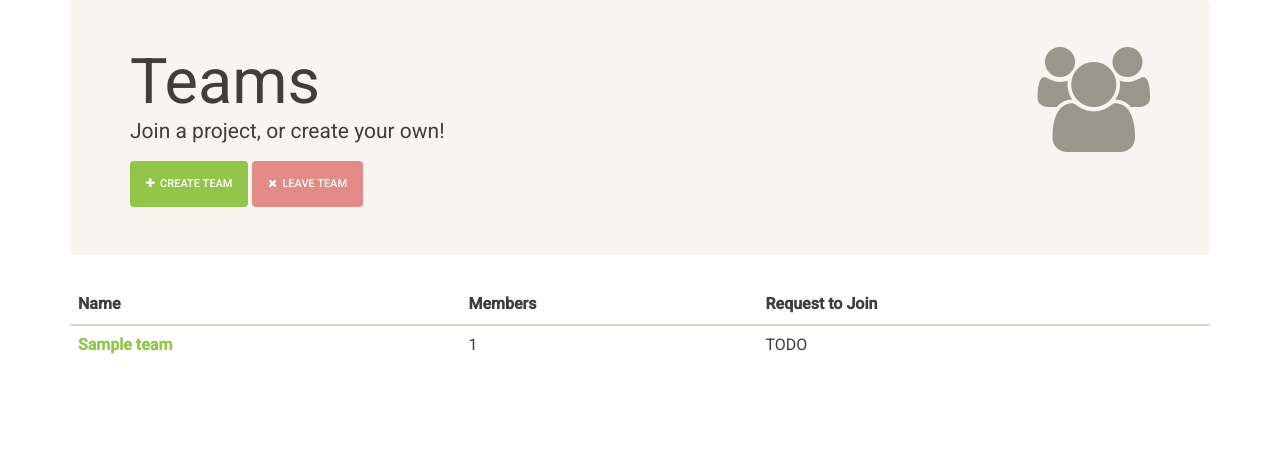
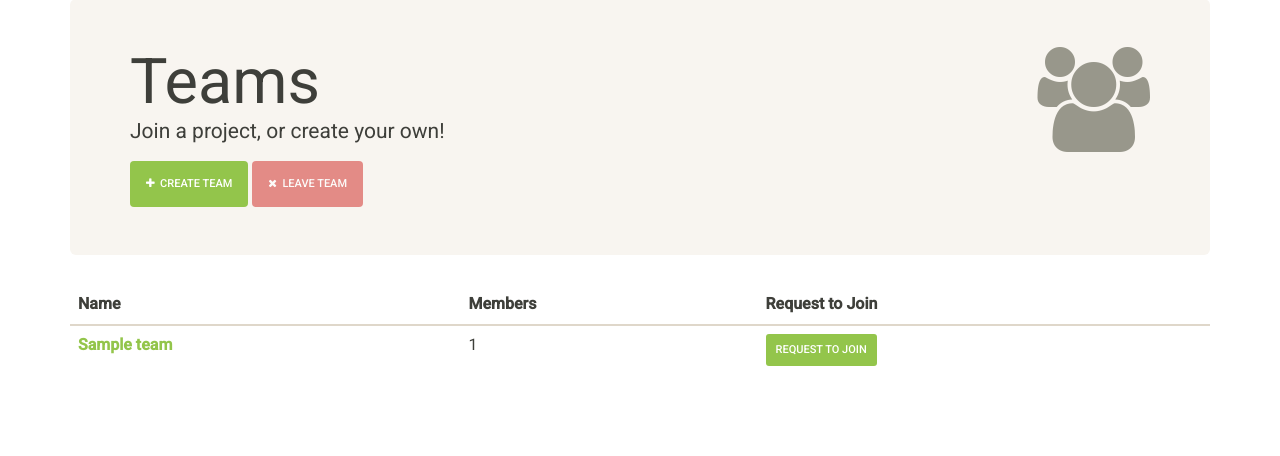
Before and after one commit to cmpsci-goldnjub/app, a Django app: template project/teams/templates/teams/team_list.html in a window 1280 px wide. Shown: the part 64-520 px from the top of the page. Run offline with Django 3.2, Linux system fonts and the light colour scheme; the template is opened without the code that fills it: most values are stand-ins (such as "Sample title", 1, 10 or a date in 2020); style sheets or scripts are compiled from the project's sources; parts of the project's set-up code (start-up, migrations or seed data) failed here and were passed over; some libraries are stand-ins or nearby versions.

Commit message:
Add request buttons to team table

```diff
--- a/project/teams/templates/teams/team_list.html
+++ b/project/teams/templates/teams/team_list.html
@@ -31,10 +31,16 @@
     {% for team in object_list %}
     <tr>
       <th scope="row">
+        {% if user_team.pk == team.pk %}<i class="fa fa-star"></i>{% endif %}
         <a href="{{ team.get_absolute_url }}">{{ team.name }}</a>
       </th>
       <td>{{ team.members.count }}</td>
-      <td>TODO</td>
+      <td>
+        <a class="btn btn-success btn-sm {% if user.team_set.all.exists %}disabled{% endif %}"
+           href="{% url 'request_send' slug=team.slug %}">
+          Request to join
+        </a>
+      </td>
     </tr>
     {% endfor %}
   </tbody>
```
Also changed, not shown: project/teams/views.py (+7 -0 lines).
